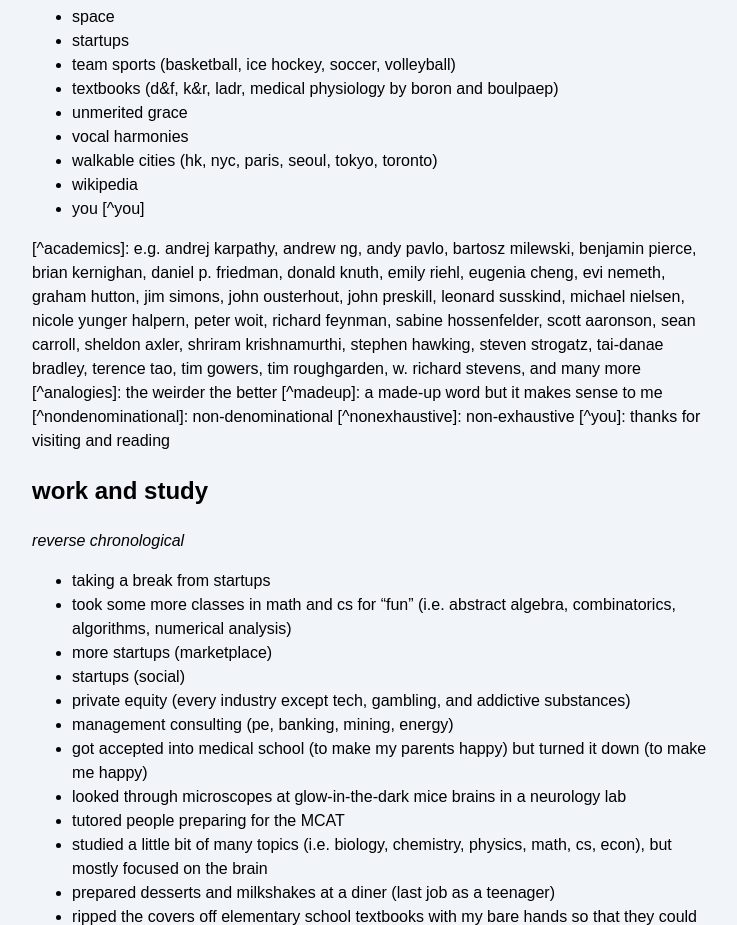
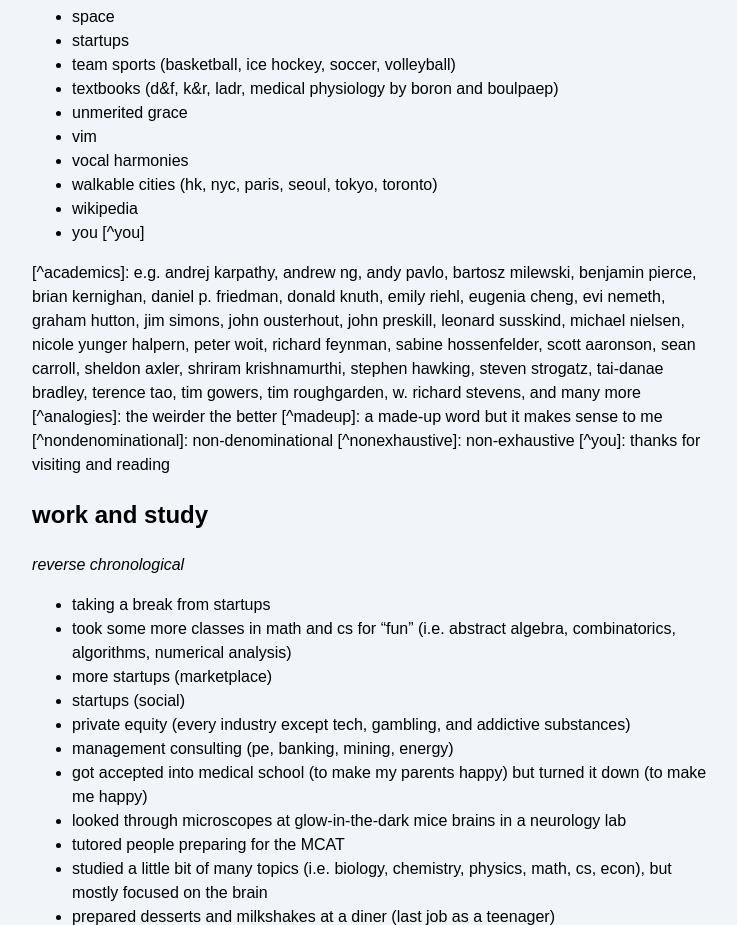
Before and after one commit to MimmyJau/mimmyjau.github.io, an Astro site: page /about/about in a window 1280 px wide. Shown: the part 1382-2307 px from the top of the page, without its empty margins (268-1005 px from the left). Built offline with nearby package versions, Linux system fonts and the light colour scheme; Astro itself is replaced by a stand-in of ours.

Commit message:
feat: add vim to about

```diff
--- a/src/pages/about/about.md
+++ b/src/pages/about/about.md
@@ -66,6 +66,7 @@ _alphabetical_
 - team sports (basketball, ice hockey, soccer, volleyball)
 - textbooks (d&f, k&r, ladr, medical physiology by boron and boulpaep)
 - unmerited grace
+- vim
 - vocal harmonies
 - walkable cities (hk, nyc, paris, seoul, tokyo, toronto)
 - wikipedia
```
